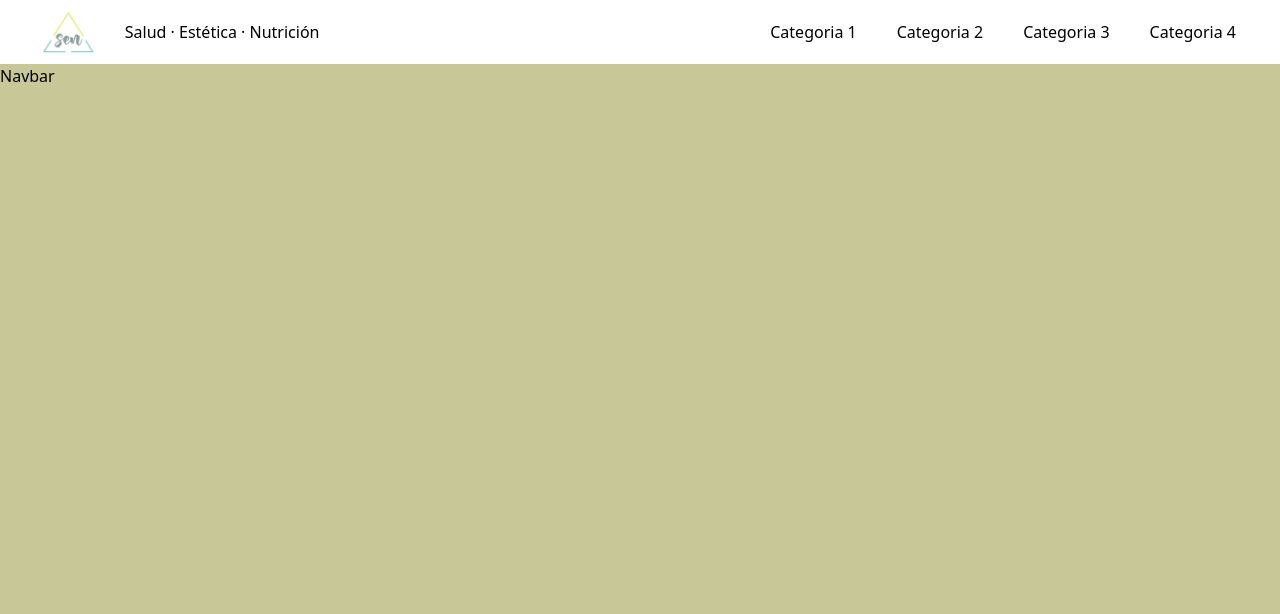
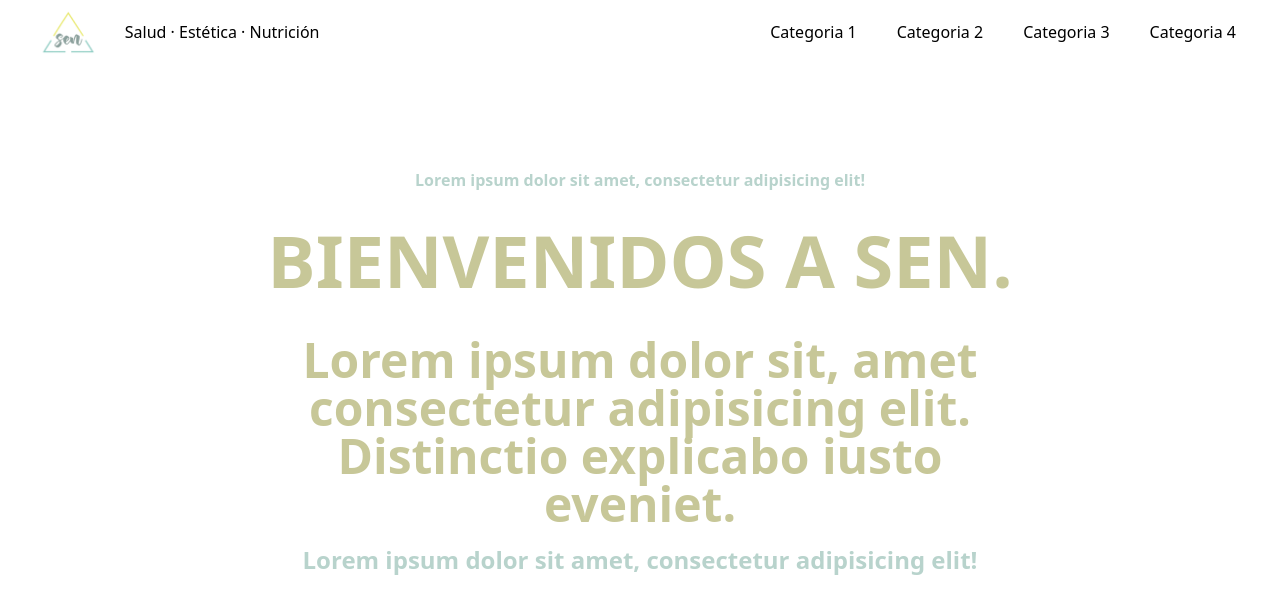
Before and after one commit to damian-arrieta/SEN, a React (Create React App) app: page / in a window 1280 px wide. Shown: the top 614 px of the page. Built offline with nearby package versions, Linux system fonts and the light colour scheme.

Commit message:
Init Hero component

```diff
--- a/src/App.js
+++ b/src/App.js
@@ -1,12 +1,13 @@
 import './App.css';
 import { BrowserRouter as Router, Switch, Route, Link, BrowserRouter } from 'react-router-dom';
 import Navbar from './components/Navbar';
+import Hero from './components/Hero';
 
 export default function App() {
   return (
     <>
       <Navbar />
-      <div className='bg-olive w-full h-screen'>Navbar</div>
+      <Hero />
     </>
   )
 }
--- /dev/null
+++ b/src/components/Hero.js
@@ -0,0 +1,21 @@
+import React from 'react'
+
+export default function Hero() {
+  return (
+    <div className='text-olive'>
+        <div className='max-w-[800px] mt-[-96px] w-full h-screen mx-auto text-center flex flex-col justify-center'>
+            <p className='text-teal font-bold p-2'>
+                Lorem ipsum dolor sit amet, consectetur adipisicing elit!
+            </p>
+            <h1 className='md:text-7xl sm:text-6xl text-4xl font-bold md:py-6'>
+                BIENVENIDOS A SEN.
+            </h1>
+            <div className='flex justify-center items-center'>
+                <p className='md:text-5xl sm:text-4xl text-xl font-bold py-4'>
+                Lorem ipsum dolor sit, amet consectetur adipisicing elit. Distinctio explicabo iusto eveniet.</p>
+            </div>
+            <p className='md:text-2xl text-xl font-bold text-teal'>Lorem ipsum dolor sit amet, consectetur adipisicing elit!</p>
+        </div>
+    </div>
+  )
+}
```
